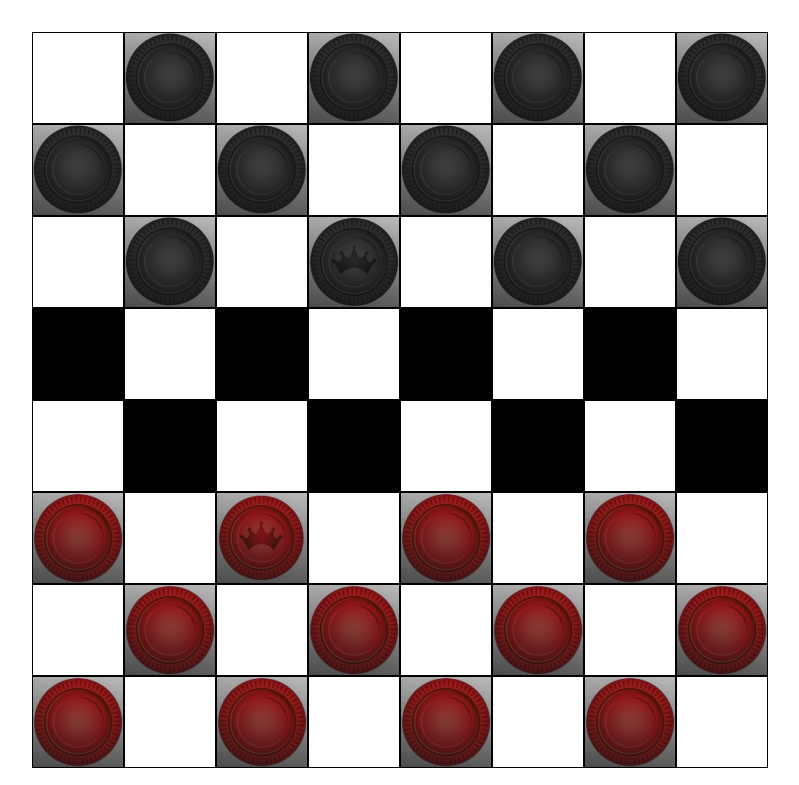
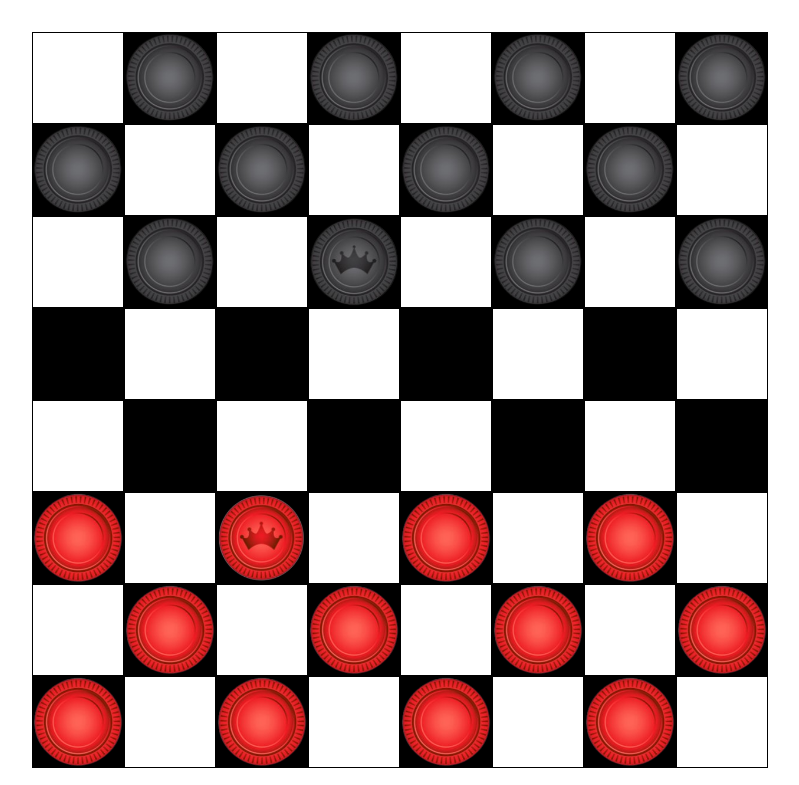
Before and after one commit to rileygramlich/checkers, a plain HTML site: page index.html in a window 1280 px wide. Shown: the part 142-927 px from the top of the page, without its empty margins (248-1047 px from the left). Drawn offline with Linux system fonts and the light colour scheme.

Commit message:
apply transparent pieces

```diff
--- a/css/style.css
+++ b/css/style.css
@@ -1,7 +1,8 @@
 html, body {
     height: 100%;
     width: 100%;
-    text-align: center
+    text-align: center;
+    font-family: 'Exo 2', sans-serif;
 }
 
 #title {
@@ -35,24 +36,29 @@ html, body {
 
 
 .blackPiece {
-    background: linear-gradient(10deg, rgba(18, 18, 18, 0.76), rgba(0, 0, 0, 0.274)), url(/img/blackPiece.jpg);
+    background: black url(/img/blackPiece.png);
 }
 
 .redPiece {
-    background: linear-gradient(10deg, rgba(18, 18, 18, 0.76), rgba(0, 0, 0, 0.274)), url(/img/redPiece.jpg);
+    background: black url(/img/redPiece.png);
 }
 
 .redKing {
-    background: linear-gradient(10deg, rgba(18, 18, 18, 0.76), rgba(0, 0, 0, 0.274)), url(/img/redKing.jpg);
+    background: black url(/img/redKing.png);
 }
 
 .blackKing {
-    background: linear-gradient(10deg, rgba(18, 18, 18, 0.76), rgba(0, 0, 0, 0.274)), url(/img/blackKing.jpg);
+    background: black url(/img/blackKing.png);
 }
 
 .blackPiece, .redPiece, .redKing, .blackKing {
     background-size: cover;
     cursor: pointer;
+}
+
+.selected {
+    border-radius:50%;
+    border:#CCCCCC thin solid;
 }
 
 
```
